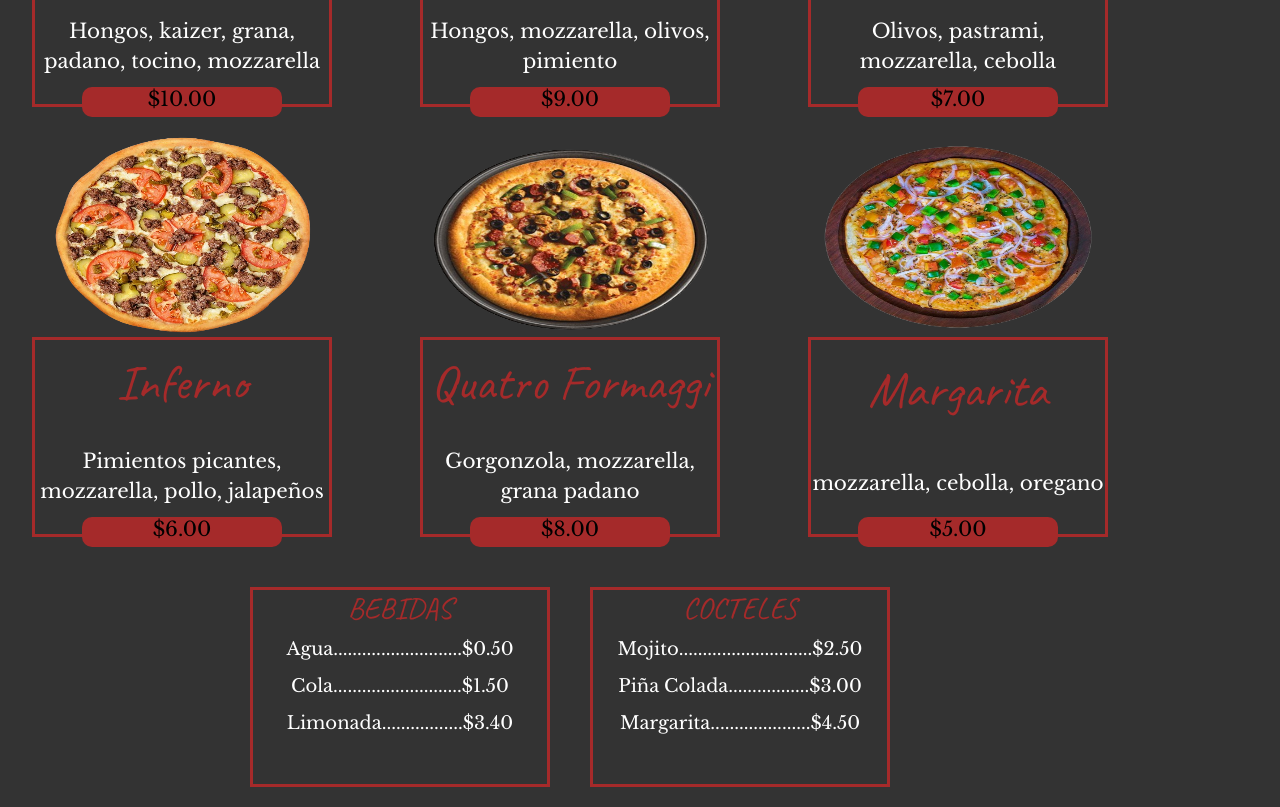
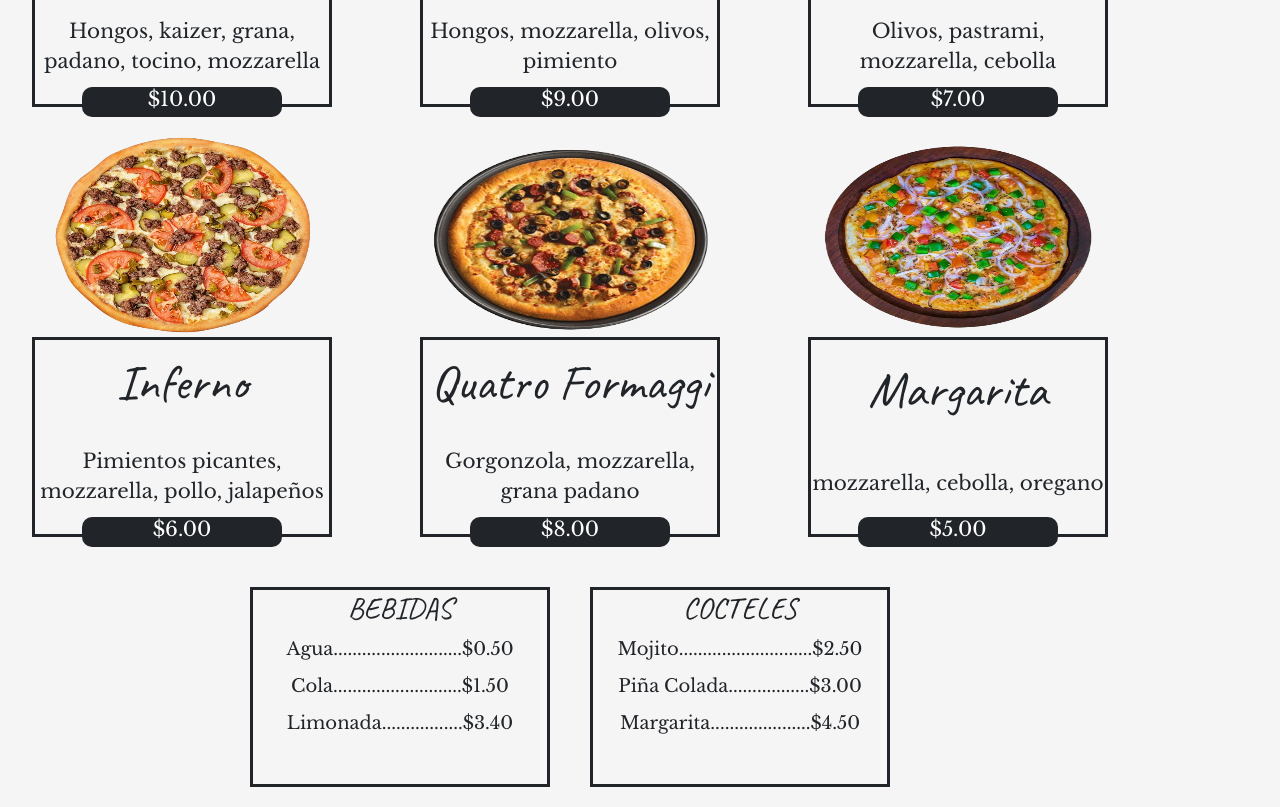
Before and after one commit to Gokochas10/Menu_Restaurante, a plain HTML site: page index.html in a window 1280 px wide. Shown: the part 553-1360 px from the top of the page. Drawn offline with nearby package versions, Linux system fonts and the light colour scheme.

Commit message:
Cambios en el estilo

```diff
--- a/style/style.css
+++ b/style/style.css
@@ -14,7 +14,7 @@ div {
     border: none;
     margin-top: 30px;
     margin-bottom: 30px;
-    background-color: brown;
+    background-color: #212529;
     padding: 50px;
 }
 .logo-font {
@@ -26,7 +26,7 @@ div {
 }
 
 html,body {
-    background-color: #333333;
+    background-color: whitesmoke;
 }
 .logoimg {
     width: 200px;
@@ -56,19 +56,19 @@ img {
 .content {
    width: 300px;
     height: 200px;
-    border: solid 3px brown;
+    border: solid 3px #212529;
     position: relative;
 }
 
 .content h3{
-    color: brown;
+    color: #212529;
     text-align: center;
     font-family: 'Caveat', cursive;
     font-size: 50px;
 }
 
 .content p {
-    color: white;
+    color: #212529;
     text-align: center;
     font-family: 'Libre Baskerville', serif;
     font-size: 20px;
@@ -78,14 +78,14 @@ img {
 .precio {
     width: 200px;
     height: 30px;
-    background-color: brown;
+    background-color:#212529 ;
     position: relative;
     top: -20px;
     border-radius: 10px;
 }
 
 .precio h3 {
-    color: black;
+    color: white;
     text-align: center;
     font-family: 'Libre Baskerville', serif;
     font-size: 20px;
@@ -95,13 +95,13 @@ img {
     display: block;
     width: 300px;
     height: 200px;
-    border: solid 3px brown;
+    border: solid 3px #212529;
     margin: 20px;
  }
 
 li {
     list-style: none;
-    color: white;
+    color:#212529 ;
     text-align: center;
     font-family: 'Libre Baskerville', serif;
     font-size: 18px;
@@ -114,7 +114,7 @@ ul {
 }
 
 .bebidas h3,.cocteles h3 {
-    color: brown;
+    color: #212529;
     text-align: center;
     font-family: 'Caveat', cursive;
     font-size: 30px;
```
